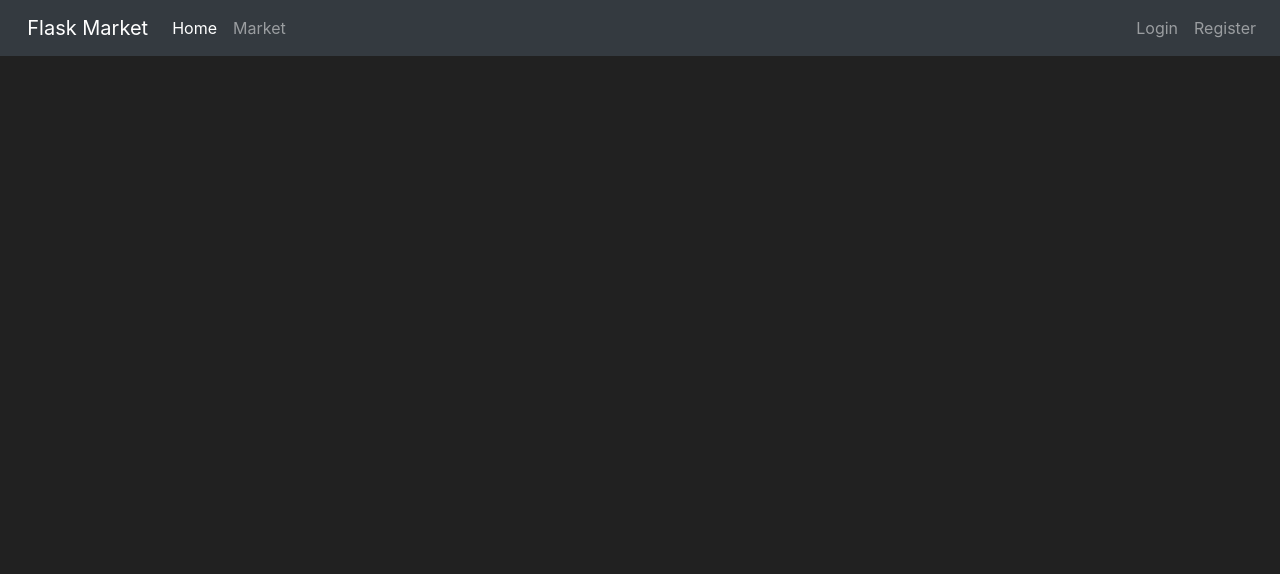
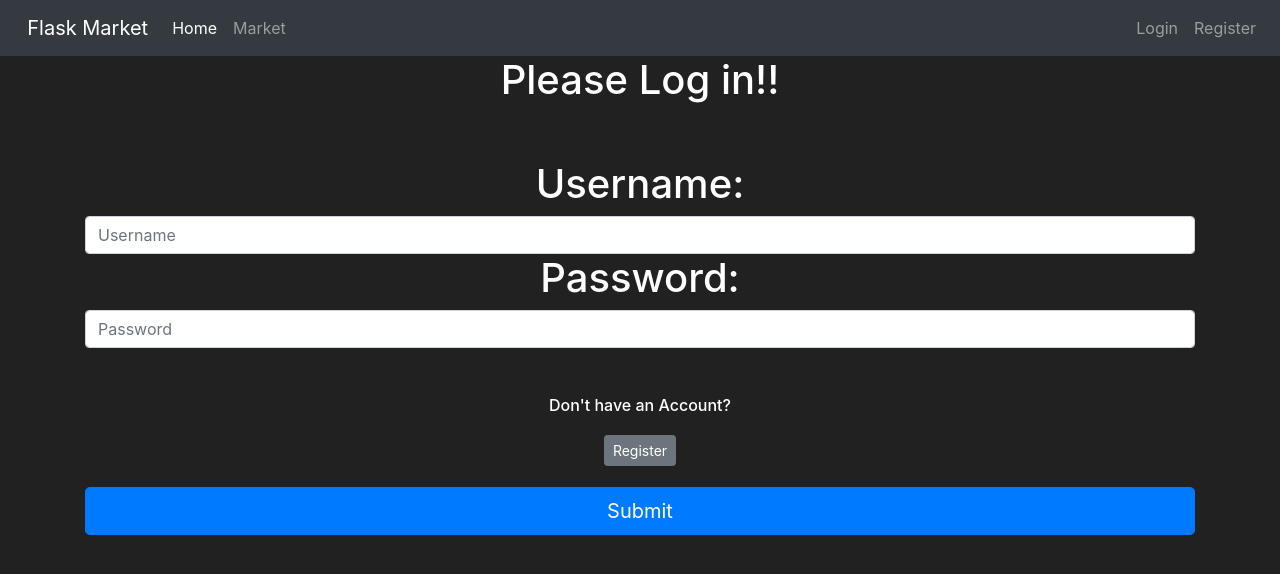
Before and after one commit to bidhyapokharel/FlaskProject, a Flask app: page /login in a window 1280 px wide. Shown: the top 574 px of the page. Run offline with Flask 2, Linux system fonts and the light colour scheme; some libraries are stand-ins or nearby versions.

Commit message:
Add Login page and route for it

```diff
--- a/FlaskProject/market/forms.py
+++ b/FlaskProject/market/forms.py
@@ -19,3 +19,8 @@ class RegisterForm(FlaskForm):
     password1 = PasswordField(label='Password',validators=[Length(min=6), DataRequired()])
     password2 = PasswordField(label='Confirm Password',validators=[EqualTo('password1'), DataRequired()])
     submit = SubmitField(label= 'Create Account')
+
+class LoginForm(FlaskForm):
+    username = StringField(label='Username: ', validators=[DataRequired()])
+    password = StringField(label='Password: ', validators=[DataRequired()])
+    submit = SubmitField(label='Submit')
--- a/FlaskProject/market/routes.py
+++ b/FlaskProject/market/routes.py
@@ -1,7 +1,7 @@
 from market import app
 from flask import render_template, redirect, url_for, flash
 from market.models import Item, User
-from market.forms import RegisterForm
+from market.forms import RegisterForm, LoginForm
 from market import db
 
 @app.route('/')
@@ -33,4 +33,6 @@ def register_page():
 
 @app.route('/login', methods=['GET','POST'])
 def login_page():
-    return render_template('login.html')
+    form = LoginForm()
+    # if form.validate_on_submit():
+    return render_template('login.html',form=form)
--- a/FlaskProject/market/templates/login.html
+++ b/FlaskProject/market/templates/login.html
@@ -5,5 +5,32 @@ Login Page
 {% endblock %}
 
 {% block content %}
+    <body class="text-center">
+        <div class="container">
+            <form method="POST" class="form-signin" style="color: white;">
+                {{ form.hidden_tag() }}
 
+                <h1>
+                    Please Log in!!
+                </h1>
+
+                <br/>
+
+                {{ form.username.label() }}
+                {{ form.username(class='form-control', placeholder='Username') }}
+
+                {{ form.password.label() }}
+                {{ form.password(class='form-control', placeholder='Password') }}
+
+                <br/>
+
+                <div class="checkbox mb-3">
+                    <h6> Don't have an Account? </h6>
+                    <a class="btn btn-sm btn-secondary" href="{{ url_for('register_page') }}"> Register</a>
+                </div>
+
+                {{ form.submit(class='btn btn-lg btn-block btn-primary') }}
+            </form>
+        </div>
+    </body>
 {% endblock %}
```
